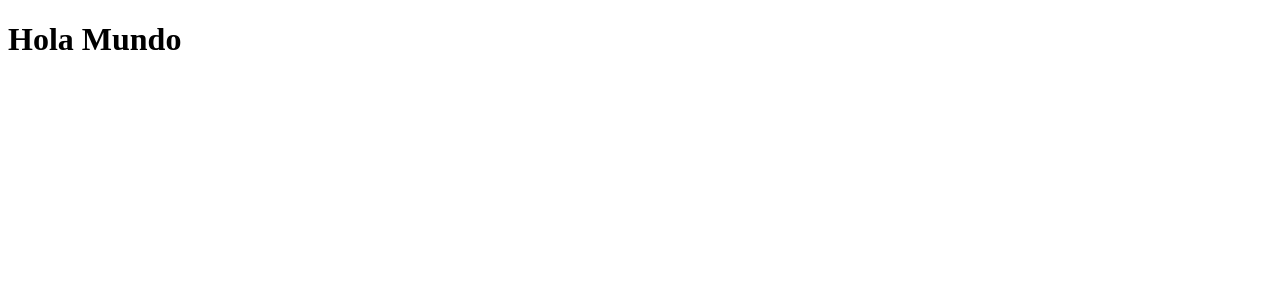
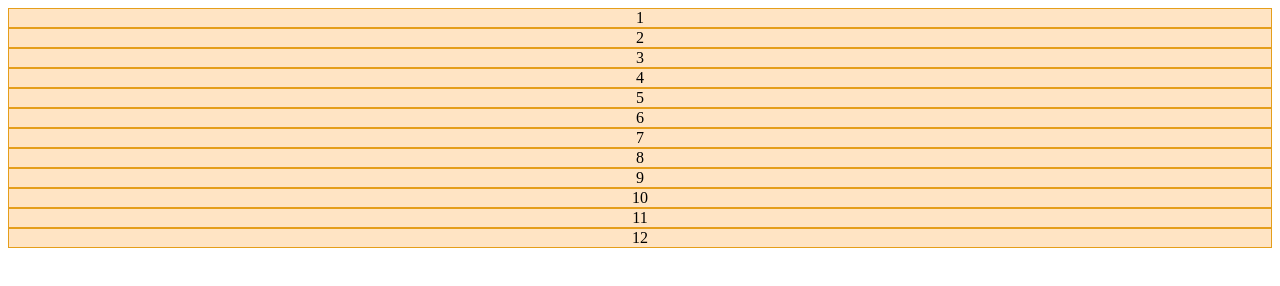
Before and after one commit to AnaCova/clase-html, a plain HTML site: page index.html in a window 1280 px wide. Drawn offline with Linux system fonts and the light colour scheme.

Commit message:
CSS file creation, index body creation

```diff
--- a/index.html
+++ b/index.html
@@ -4,9 +4,21 @@
     <meta charset="UTF-8">
     <meta http-equiv="X-UA-Compatible" content="IE=edge">
     <meta name="viewport" content="width=device-width, initial-scale=1.0">
+    <link rel="stylesheet" href="main-style.css">
     <title>clase Bootstrap</title>
 </head>
 <body>
-    <h1>Hola Mundo</h1>
+    <div class="col">1</div>
+    <div class="col">2</div>
+    <div class="col">3</div>
+    <div class="col">4</div>
+    <div class="col">5</div>
+    <div class="col">6</div>
+    <div class="col">7</div>
+    <div class="col">8</div>
+    <div class="col">9</div>
+    <div class="col">10</div>
+    <div class="col">11</div>
+    <div class="col">12</div>
 </body>
 </html>
--- /dev/null
+++ b/main-style.css
@@ -0,0 +1,5 @@
+div{
+    background: bisque;
+    border: solid 1px rgb(229, 158, 27);
+    text-align: center;
+}
```
